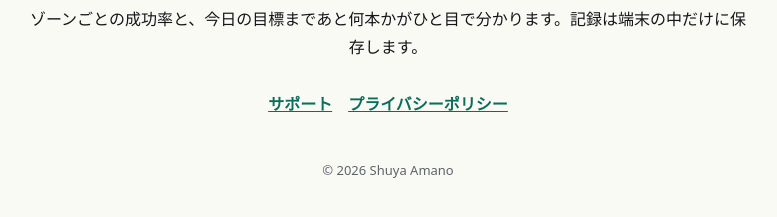
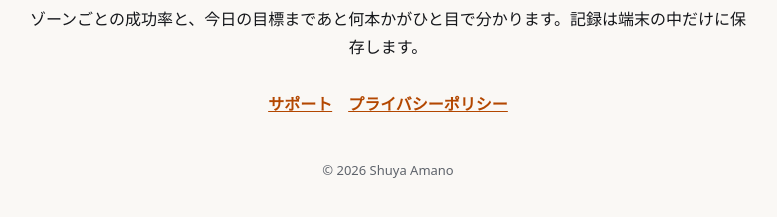
Before and after one commit to shuyaofficial/shooting-log-site, a plain HTML site: page index.html in a window 1280 px wide. Shown: the part 311-528 px from the top of the page, without its empty margins (252-1029 px from the left). Drawn offline with Linux system fonts and the light colour scheme.

Commit message:
色をアプリに合わせる（背景 #faf8f5、リンク #b34700）

```diff
--- a/index.html
+++ b/index.html
@@ -5,13 +5,13 @@
 <meta name="viewport" content="width=device-width, initial-scale=1">
 <title>シュート記録</title>
 <style>
-body{margin:0;background:#fafaf4;color:#14161a;font:16px/1.8 "Hiragino Sans","Noto Sans JP",system-ui,sans-serif}
+body{margin:0;background:#faf8f5;color:#14161a;font:16px/1.8 "Hiragino Sans","Noto Sans JP",system-ui,sans-serif}
 main{max-width:720px;margin:0 auto;padding:40px 20px 64px;text-align:center}
 img{width:160px;height:160px}
 h1{font-size:30px;margin:8px 0}
 p{margin:8px 0}
 nav{margin-top:28px;display:flex;gap:16px;justify-content:center;flex-wrap:wrap}
-nav a{color:#0b6e5c;font-weight:700}
+nav a{color:#b34700;font-weight:700}
 footer{margin-top:40px;color:#5e636b;font-size:13px}
 </style>
 </head>
```
Also changed, not shown: privacy.html (+1 -1 lines), support.html (+1 -1 lines).
